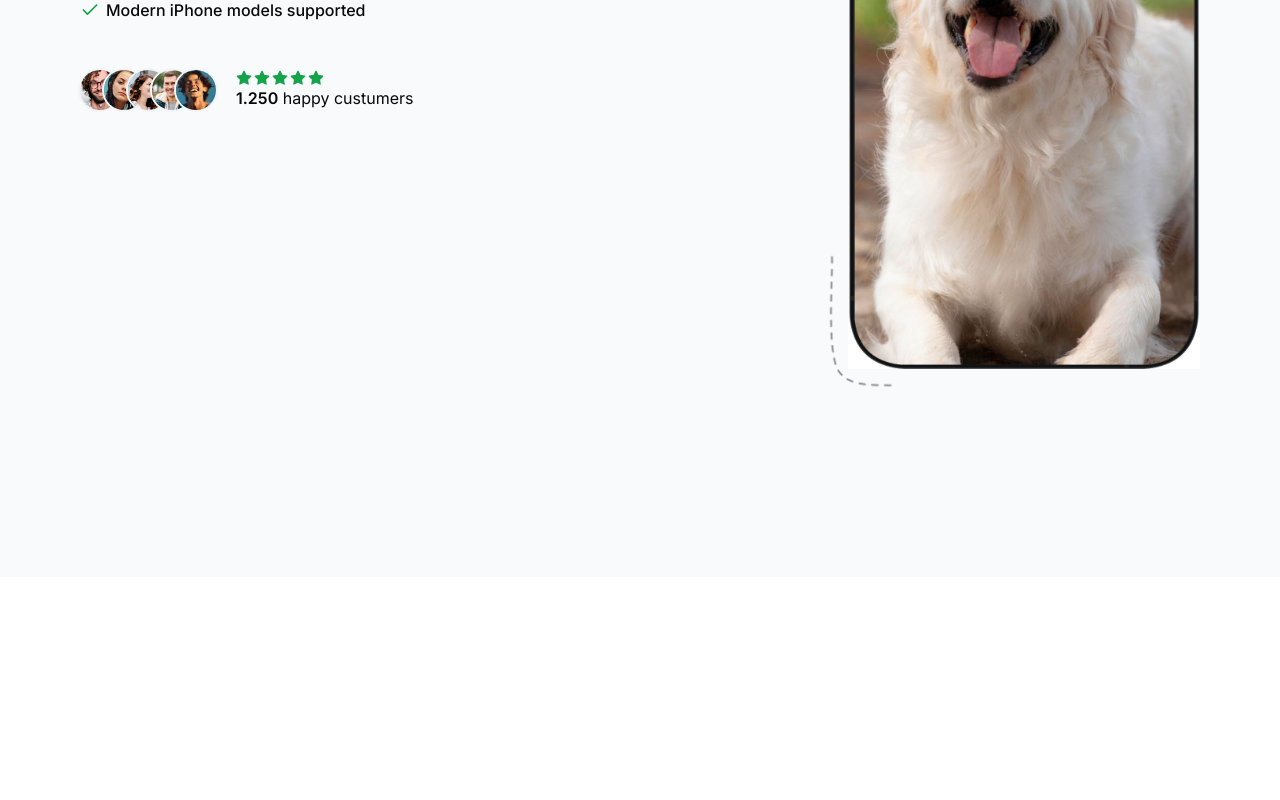
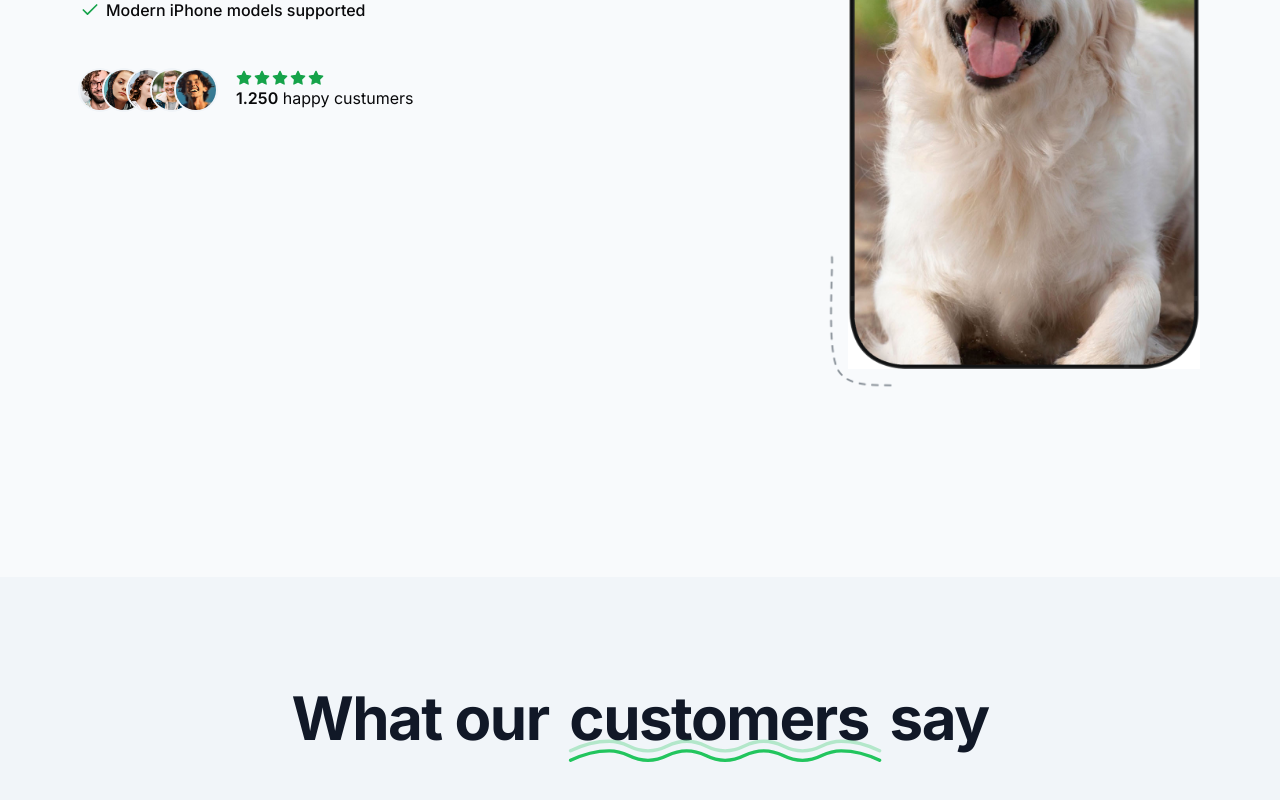
Before and after one commit to HenryWotti/artdougs, a Next.js app: page / in a window 1280 px wide. Shown: the part 614-1414 px from the top of the page. Before the commit the page ends 1191 px from the top, so only its background shows below. Built offline with nearby package versions, Linux system fonts and the light colour scheme; no server answers.

Commit message:
:sparkle: feat: Icons component creation and putting on landing page

```diff
--- a/src/app/page.tsx
+++ b/src/app/page.tsx
@@ -1,3 +1,4 @@
+import { Icons } from "@/components/Icons";
 import MaxWidthWrapper from "@/components/MaxWidthWrapper";
 import Phone from "@/components/Phone";
 import { Check, Star } from "lucide-react";
@@ -72,6 +73,17 @@
           </div>
         </MaxWidthWrapper>
       </section>
+
+      {/* value proposition section*/}
+      <section className="bg-slate-100 py-24">
+        <MaxWidthWrapper className="flex flex-col items-center gap-16 sm:gap-32">
+          <div className="flex flex-col lg:flex-row items-center gap-4 sm:gap-6">
+            <h2 className="order-1 mt-2 tracking-tight text-center text-balance !leading-tight font-bold text-5xl md:text-6xl text-gray-900">
+              What our <span className="relative px-2">customers <Icons.underline className="hidden sm:block pointer-events-none absolute inset-x-0 -bottom-6 text-green-500"/></span> say
+            </h2>
+          </div>
+        </MaxWidthWrapper>
+      </section>
     </div>
   );
 }
--- /dev/null
+++ b/src/components/Icons.tsx
@@ -0,0 +1,20 @@
+import { LucideProps } from "lucide-react";
+
+export const Icons = {
+    underline: (props: LucideProps) => (
+        <svg {...props} viewBox='0 0 687 155'>
+            <g
+                stroke='currentColor'
+                strokeWidth='7'
+                fill='none'
+                fill-rule='evenodd'
+                strokeLinecap='round'
+                strokeLinejoin='round'>
+                <path
+                d='M20 98c27-13.3333333 54-20 81-20 40.5 0 40.5 20 81 20s40.626917-20 81-20 40.123083 20 80.5 20 40.5-20 81-20 40.5 20 81 20 40.626917-20 81-20c26.915389 0 53.748722 6.6666667 80.5 20'
+                opacity='.3'></path>
+                <path d='M20 118c27-13.3333333 54-20 81-20 40.5 0 40.5 20 81 20s40.626917-20 81-20 40.123083 20 80.5 20 40.5-20 81-20 40.5 20 81 20 40.626917-20 81-20c26.915389 0 53.748722 6.6666667 80.5 20'></path>
+            </g>
+        </svg>
+    )
+}
```
